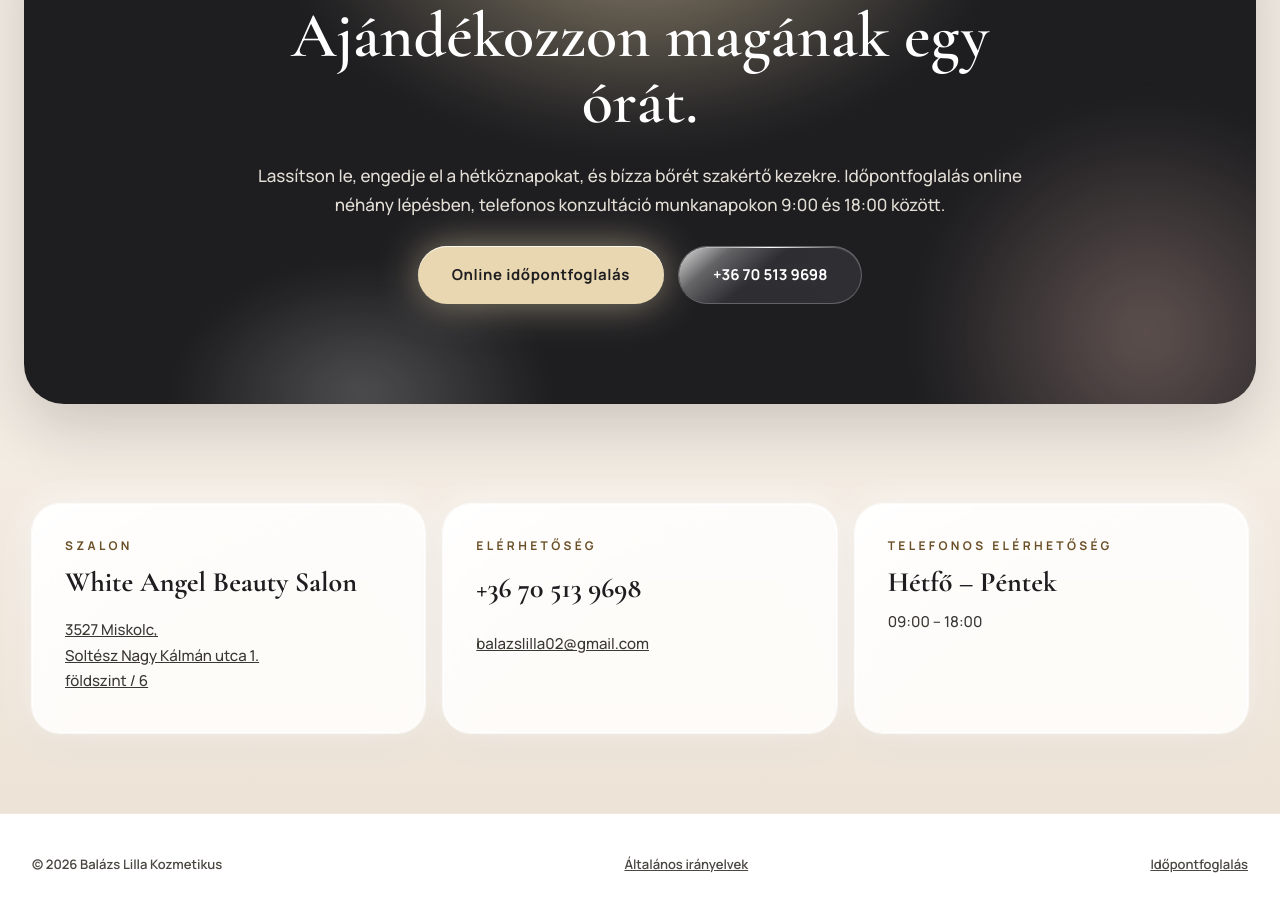
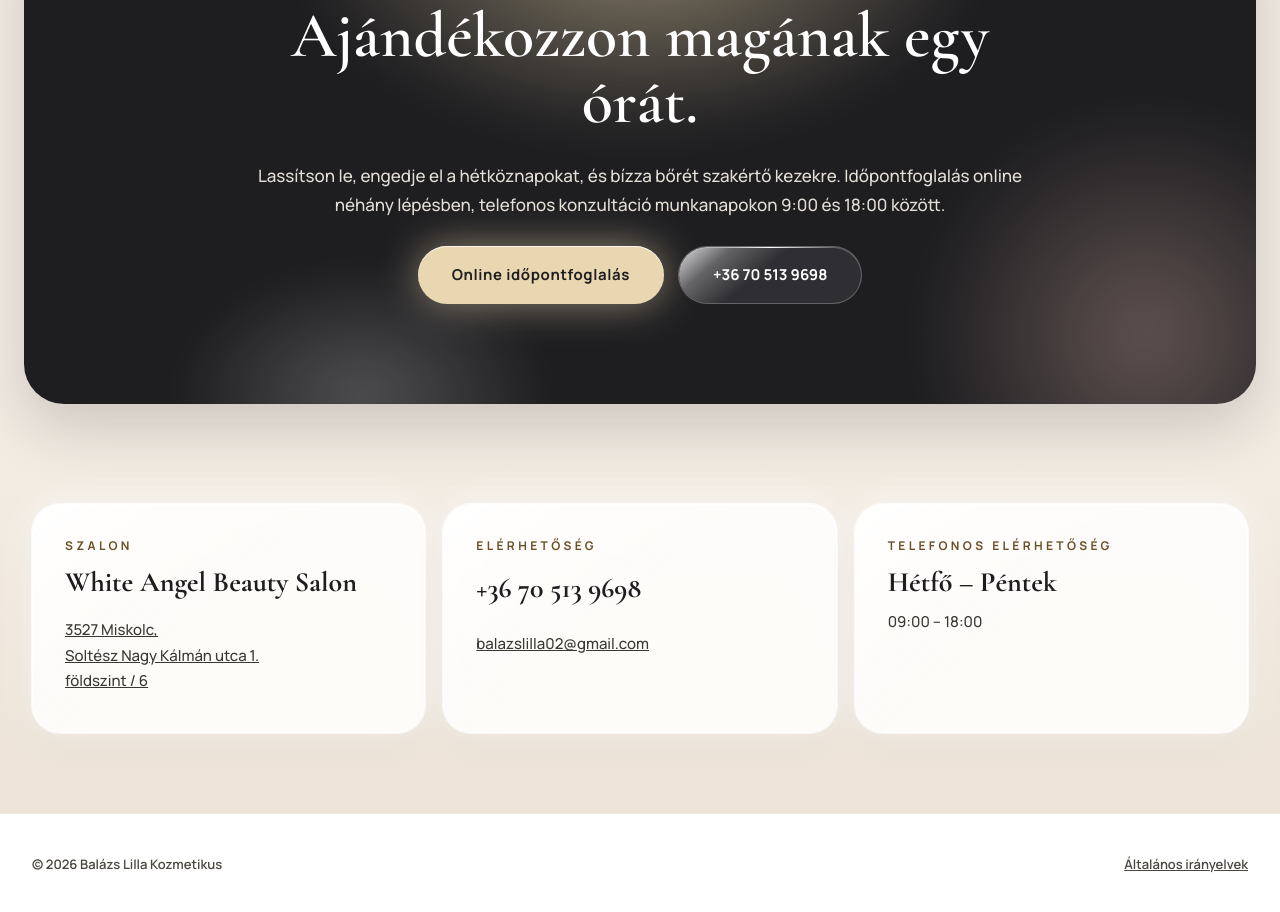
Before and after one commit to erikfreivolt/balazslilla-weboldal, a plain HTML site: page index.html in a window 1280 px wide. Shown: the part 4119-5031 px from the top of the page. Drawn offline with nearby package versions, Linux system fonts and the light colour scheme.

Commit message:
Lábléc: foglalás link eltávolítva
Co-Authored-By: Claude Opus 5.5 <noreply@anthropic.com>
Claude-Session: https://claude.ai/code/session_015MFy3wHphBdbKEREWxTRVs

```diff
--- a/index.html
+++ b/index.html
@@ -404,7 +404,6 @@ section.contact-sec{padding-top:16px!important}
 <div style="max-width: 1240px; margin: 0 auto; display: flex; flex-wrap: wrap; justify-content: space-between; align-items: center; gap: 16px; font-size: 13px; font-weight: 600; color: #4A4640">
 <span>© 2026 Balázs Lilla Kozmetikus</span>
 <a href="#iranyelvek" style="color: #4A4640">Általános irányelvek</a>
-<a href="https://calenza.hu/balazslilla" style="color: #4A4640">Időpontfoglalás</a>
 </div>
 </footer>
 
```
